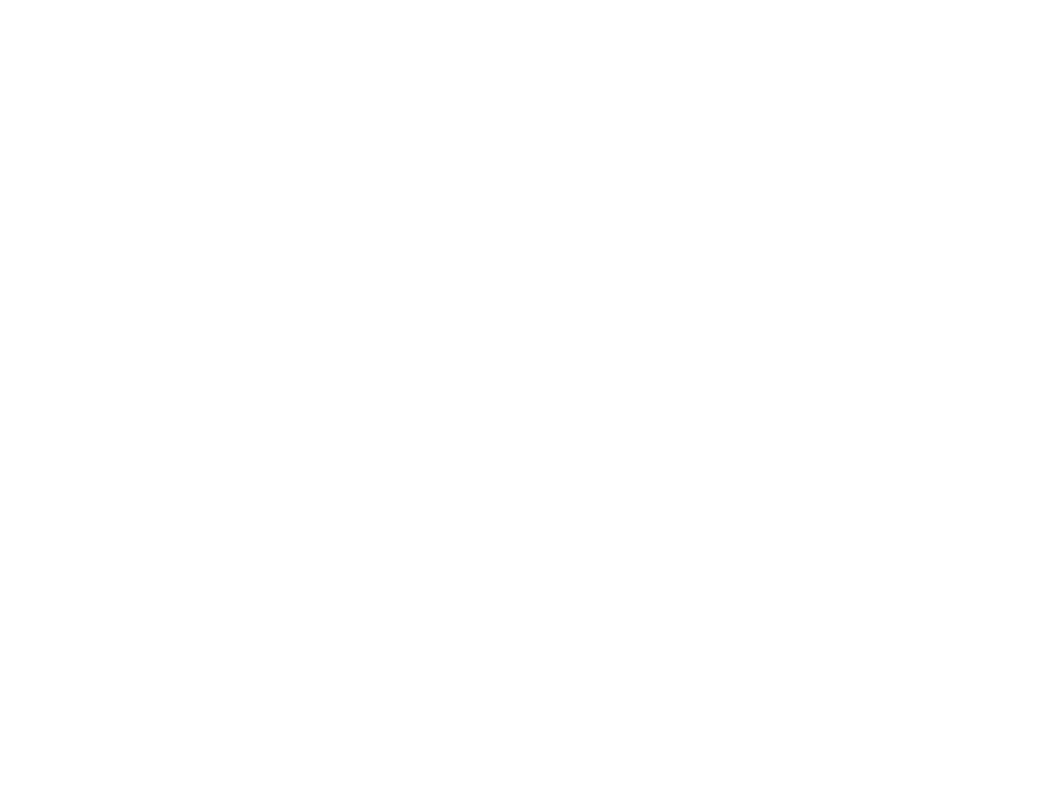
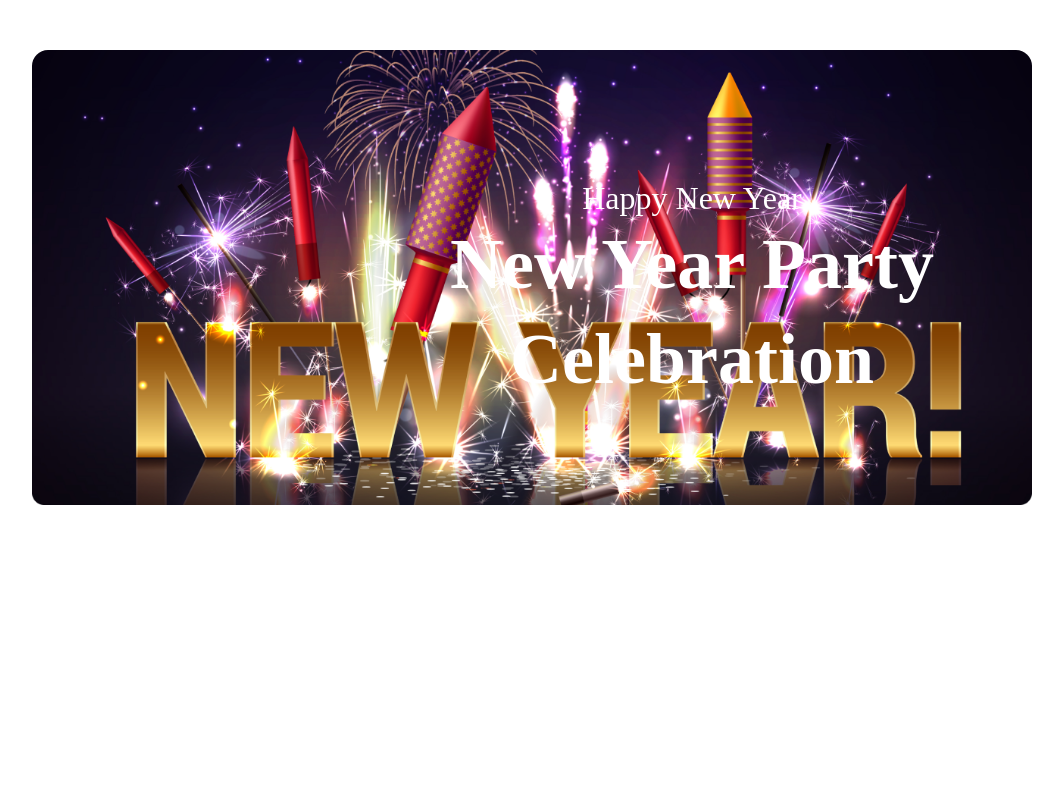
Before and after one commit to arefulomi74/new-year-1, a plain HTML site: page index.html in a window 1280 px wide. Shown: the top 800 px of the page, without its empty margins (108-1171 px from the left). Drawn offline with Linux system fonts and the light colour scheme; the site is published under a folder, as on GitHub Pages, so addresses that start at the root find nothing.

Commit message:
added section

```diff
--- a/styles/style.css
+++ b/styles/style.css
@@ -4,7 +4,7 @@
 }
 
 .banner {
-    background-image: url(/resources/Banner\ Image.png);
+    background-image: url(../resources/Banner\ Image.png);
     background-repeat: no-repeat;
     text-align: center;
     background-size: contain;
```
